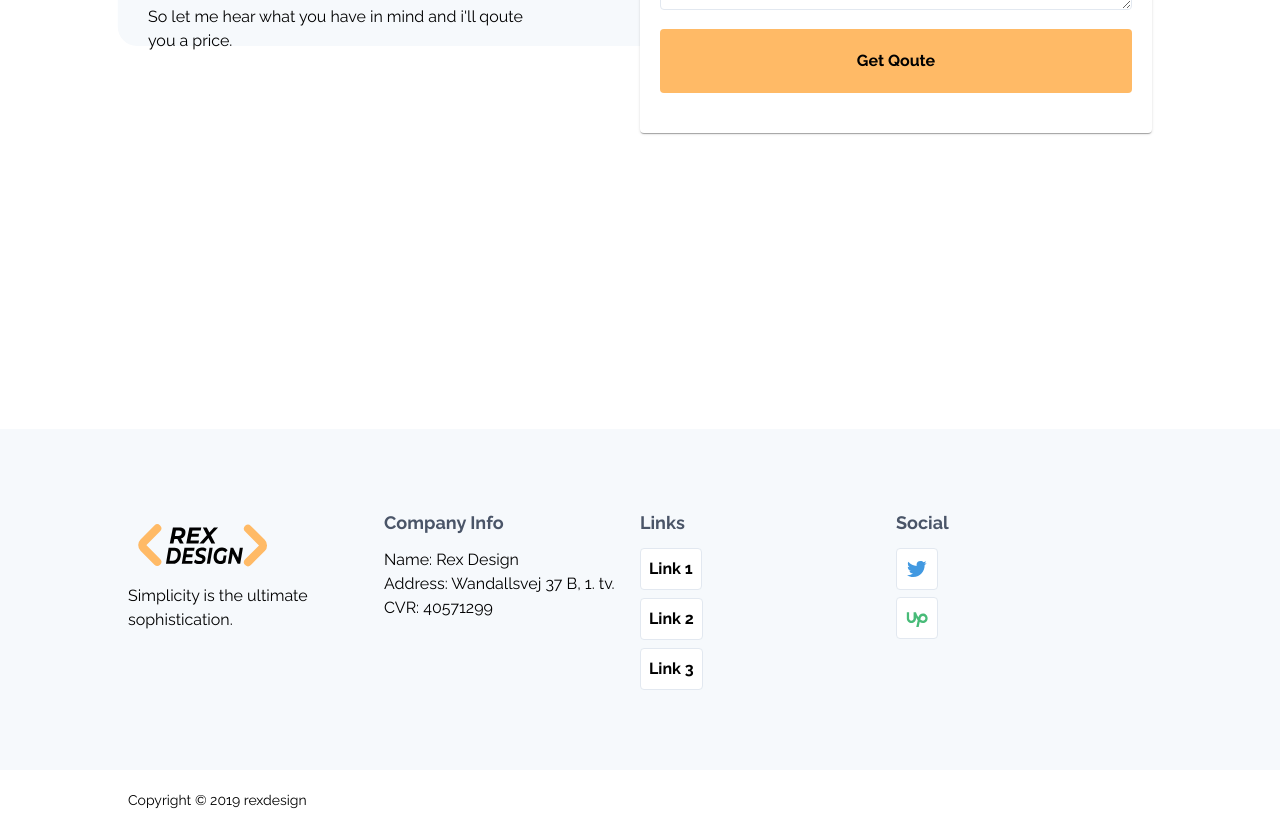
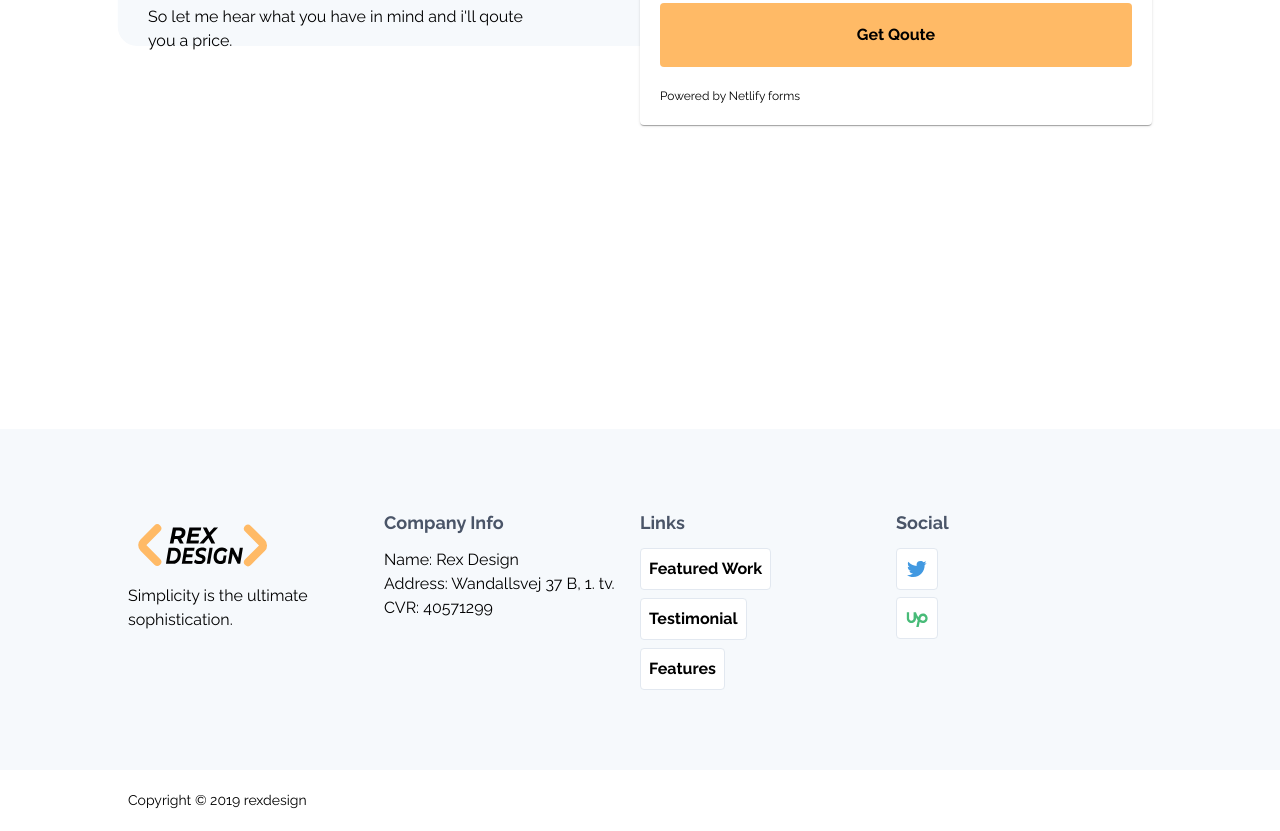
Before and after one commit to rexdesigndk/rexdesign-porfolio, a website: page index.html in a window 1280 px wide. Shown: the part 5434-6265 px from the top of the page. Drawn offline with Linux system fonts and the light colour scheme.

Commit message:
+ Improved form and 404/success page

```diff
--- a/index.html
+++ b/index.html
@@ -291,7 +291,7 @@
           </div>
         </div>
       </section>
-      <section class="pb-24 md:pb-64 md:pt-32">
+      <section class="pb-24 md:pb-64 md:pt-32" id="featuresSection">
         <div class="container p-2">
           <div class="flex flex-wrap">
             <div
@@ -431,7 +431,7 @@
                 </div>
               </div>
               <div
-                class="w-full md:w-1/3 lg:w-1/2 flex items-end"
+                class="w-full md:w-1/3 lg:w-1/2 flex items-center"
                 data-aos="fade-up"
               >
                 <div class="bg-white shadow rounded p-5 max-w-full lg:max-w-lg">
@@ -478,6 +478,9 @@
                       Get Qoute
                     </button>
                   </form>
+                  <div class="text-xs">
+                    <p>Powered by Netlify forms</p>
+                  </div>
                 </div>
               </div>
             </div>
@@ -510,25 +513,25 @@
             <div class="flex flex-col items-center sm:items-start">
               <h4 class="text-lg text-gray-700 font-bold mb-3">Links</h4>
               <ul class="flex flex-col text-center sm:text-left">
-                <li>
+                <li class="mb-2">
                   <a
                     class="inline-block font-bold bg-white border rounded p-2 hover:text-accent"
-                    href="#"
-                    >Link 1</a
+                    href="#workSection"
+                    >Featured Work</a
                   >
                 </li>
-                <li class="my-2">
+                <li class="mb-2">
                   <a
                     class="inline-block font-bold bg-white border rounded p-2 hover:text-accent"
-                    href="#"
-                    >Link 2</a
+                    href="#testimonialSection"
+                    >Testimonial</a
                   >
                 </li>
                 <li>
                   <a
                     class="inline-block font-bold bg-white border rounded p-2 hover:text-accent"
-                    href="#"
-                    >Link 3</a
+                    href="#featuresSection"
+                    >Features</a
                   >
                 </li>
               </ul>
```
Also changed, not shown: 404.html (+1 -1 lines), success.html (+3 -3 lines).
